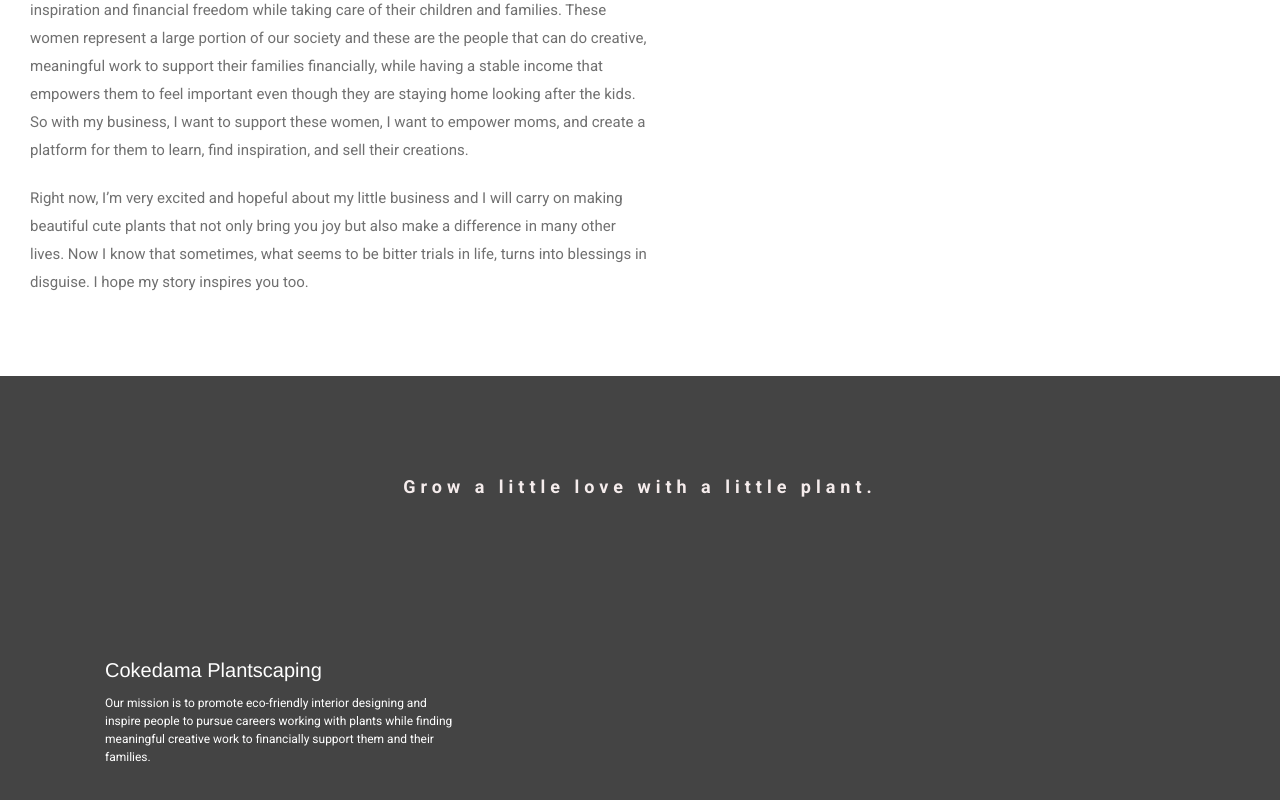
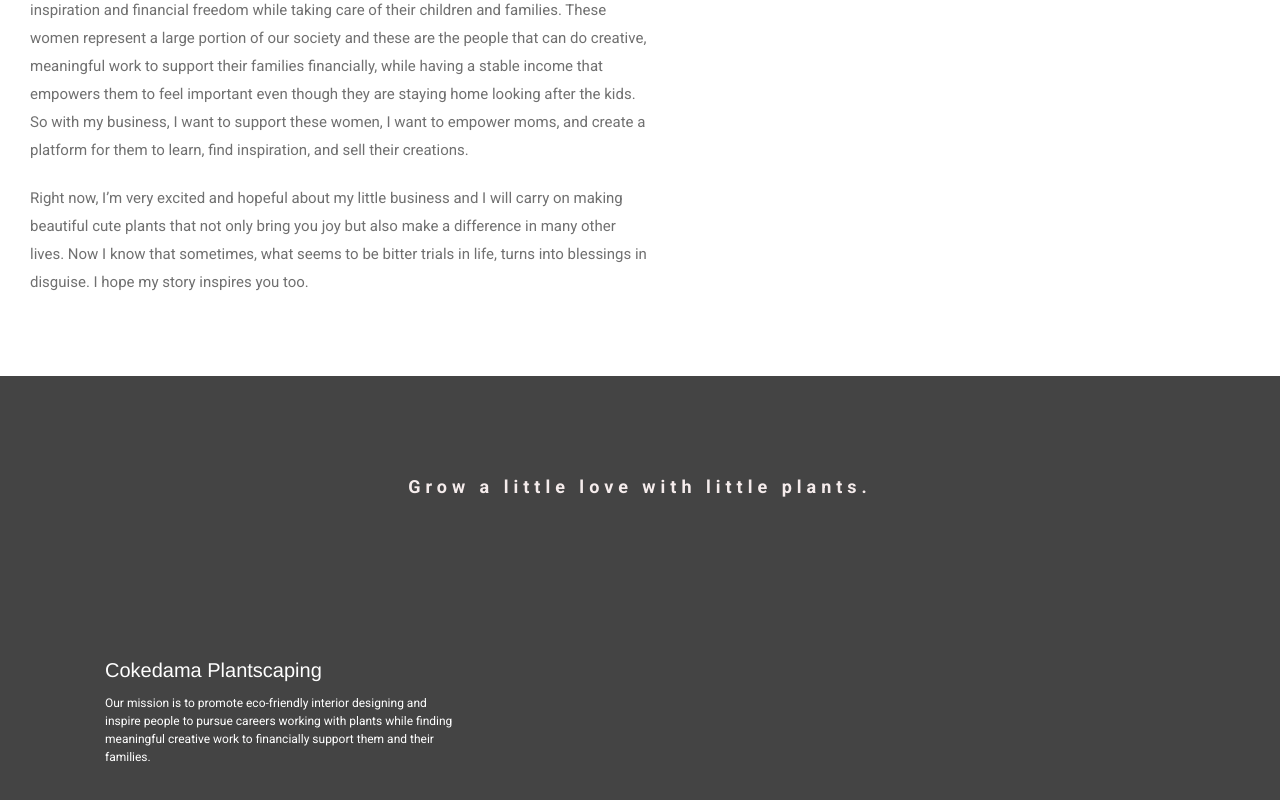
Before and after one commit to Pechkin1027/CokedamaProject, a Next.js app: page /about in a window 1280 px wide. Shown: the part 2117-2917 px from the top of the page. Built offline with nearby package versions, Linux system fonts and the light colour scheme.

Commit message:
slogan fix

```diff
--- a/pages/about.js
+++ b/pages/about.js
@@ -109,7 +109,7 @@ export default function about() {
         </div>
       </div>
       <div className="slogan">
-        <h3>Grow a little love with a little plant.</h3>
+        <h3>Grow a little love with little plants.</h3>
       </div>
     </PageLayout>
   );
--- a/pages/contact.js
+++ b/pages/contact.js
@@ -86,7 +86,7 @@ export default function contact() {
         </div>
       </div>
       <div className="slogan">
-        <h3>Grow a little love with a little plant.</h3>
+        <h3>Grow a little love with little plants.</h3>
       </div>
     </PageLayout>
   );
```
